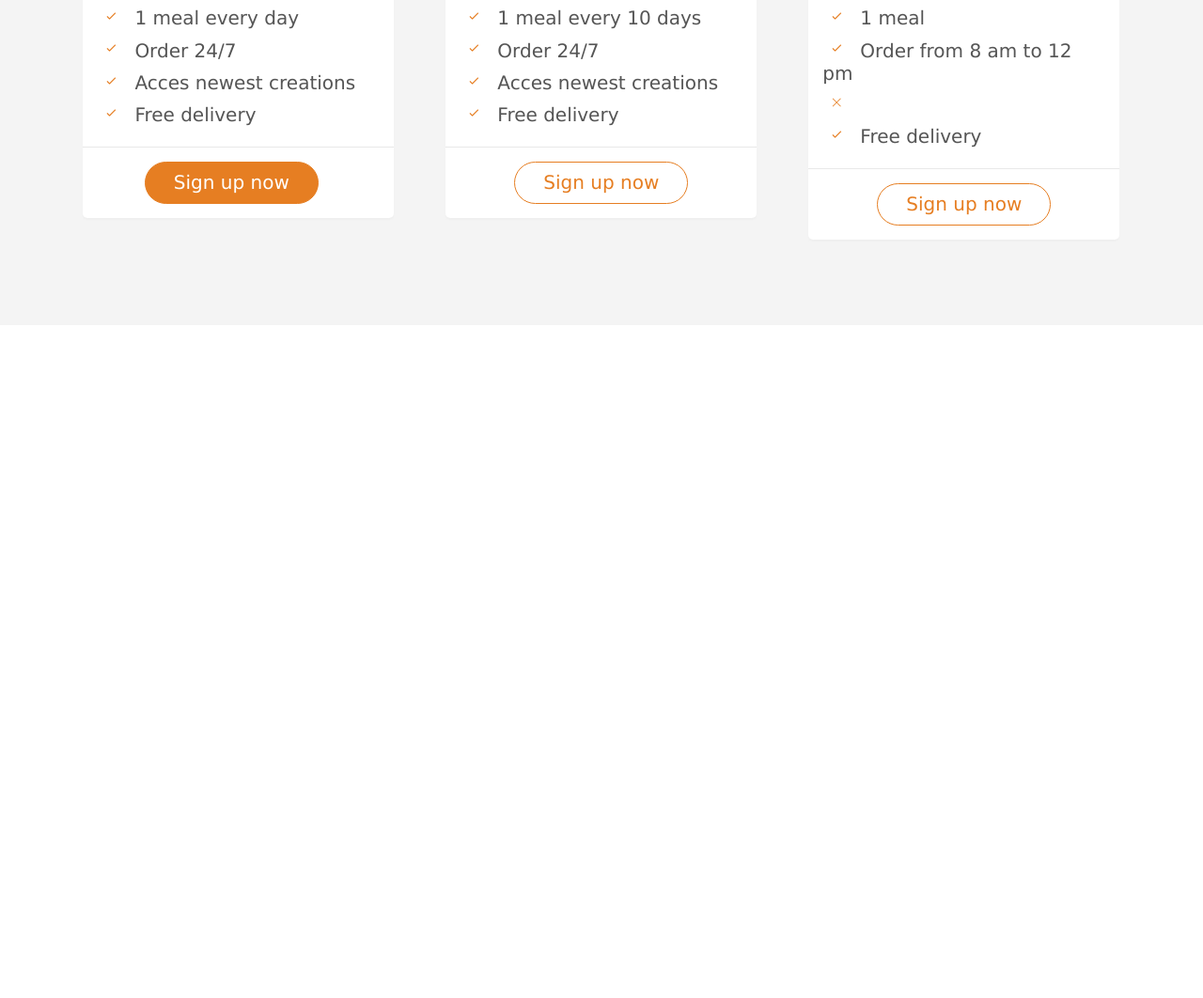
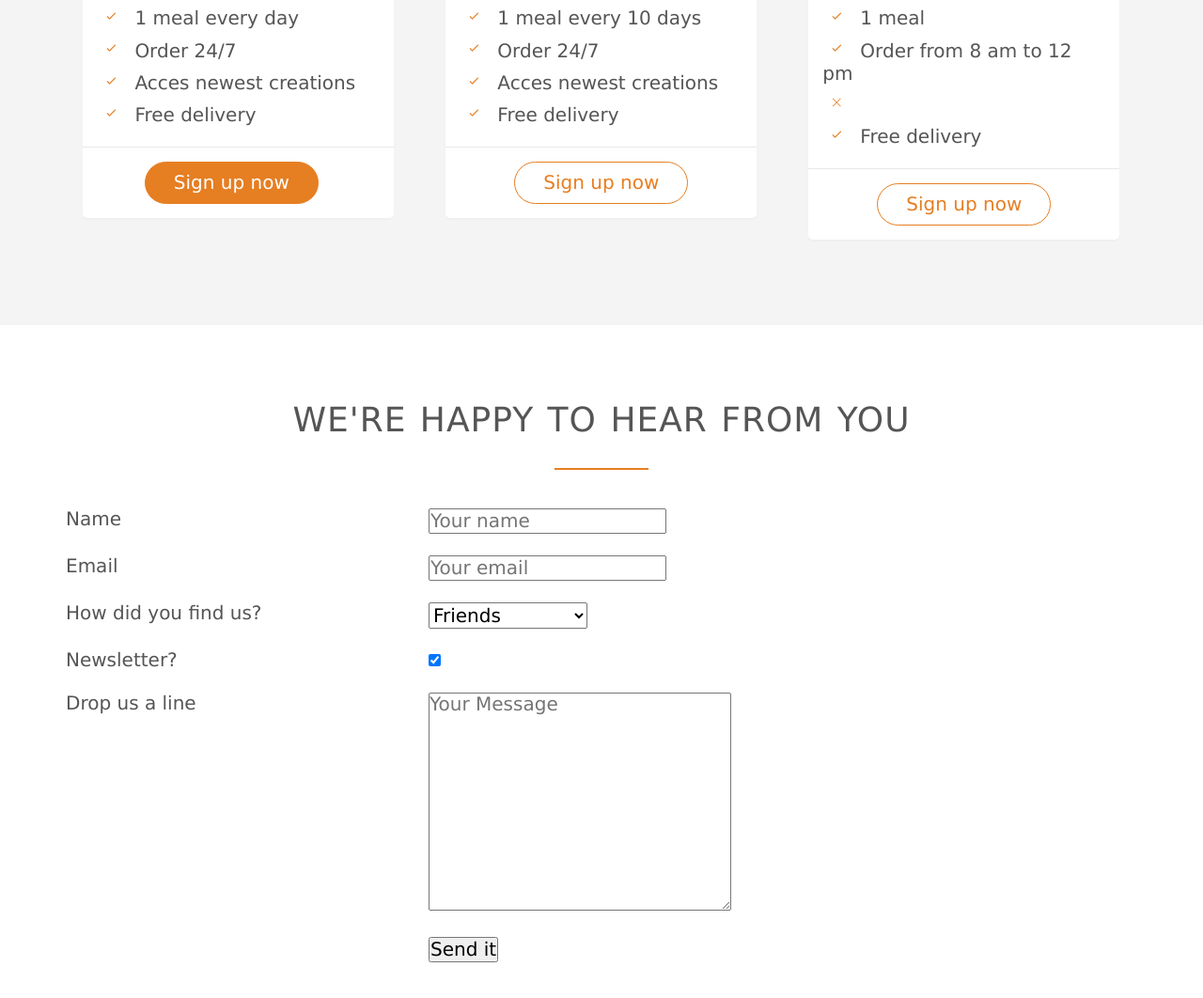
Before and after one commit to xasterKies/HTML-and-CSS-Website-templates, a plain HTML site: page OmniFood/index.html in a window 1280 px wide. Shown: the part 4350-5412 px from the top of the page at 94% size. Before the commit the page ends 4696 px from the top, so only its background shows below. Drawn offline with Linux system fonts and the light colour scheme; files whose address does not match are found by name.

Commit message:
barebones of contact

```diff
--- a/OmniFood/index.html
+++ b/OmniFood/index.html
@@ -337,5 +337,81 @@
         </div>
     </section>
 
+    <section class="section-form">
+        <div class="row">
+            <h2>We're happy to hear from you</h2>
+        </div>
+        <div class="row">
+            <form action="#" class="contact-form" method="post">
+                <div class="row">
+                    <div class="col span-1-of-3">
+                        <label for="Name">Name</label>
+                    </div>
+                    <div class="col span-2-of-3">
+                        <input type="text" name="name" id="name" placeholder="Your name" required>
+                    </div>
+                </div>
+            </form>
+        </div>
+        <div class="row">
+            <form action="#" class="contact-form" method="post">
+                <div class="row">
+                    <div class="col span-1-of-3">
+                        <label for="Name">Email</label>
+                    </div>
+                    <div class="col span-2-of-3">
+                        <input type="text" name="email" id="email" placeholder="Your email" required>
+                    </div>
+                </div>
+            </form>
+        </div>
+        <div class="row">
+            <form action="#" class="contact-form" method="post">
+                <div class="row">
+                    <div class="col span-1-of-3">
+                        <label for="Name">How did you find us?</label>
+                    </div>
+                    <div class="col span-2-of-3">
+                        <select name="find-us" id="find-us">
+                            <option value="friends" selected>Friends</option>
+                            <option value="search">Search</option>
+                            <option value="advert">Advertisement</option>
+                            <option value="other">Other</option>
+
+                        </select>
+                    </div>
+                </div>
+            </form>
+        </div>
+
+                <div class="row">
+                    <div class="col span-1-of-3">
+                        <label for="newsletter">Newsletter?</label>
+                    </div>
+                    <div class="col span-2-of-3">
+                        <input type="checkbox" name="newsletter" id="newsletter" checked>
+                    </div>
+                </div>
+
+                <div class="row">
+                    <div class="col span-1-of-3">
+                        <label >Drop us a line</label>
+                    </div>
+                    <div class="col span-2-of-3">
+                        <textarea name="message" id="message" cols="30" rows="10"placeholder="Your Message"></textarea>
+                    </div>
+                </div>
+
+                <div class="row">
+                    <div class="col span-1-of-3">
+                        <label> &nbsp;</label>
+                    </div>
+                    <div class="col span-2-of-3">
+                        <input type="submit" value="Send it">
+                    </div>
+                </div>
+    </div>
+    </section>
+
 </body>
 </html>
```
